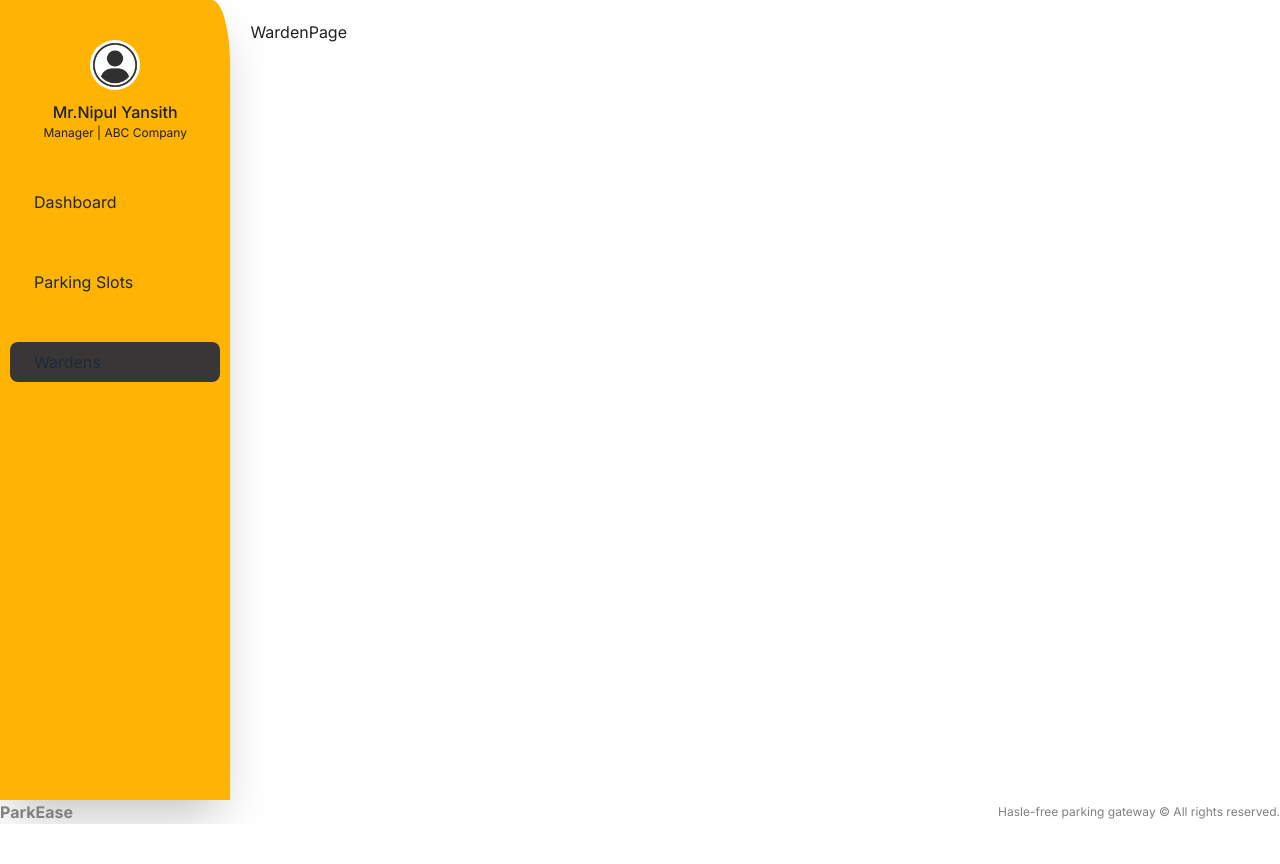
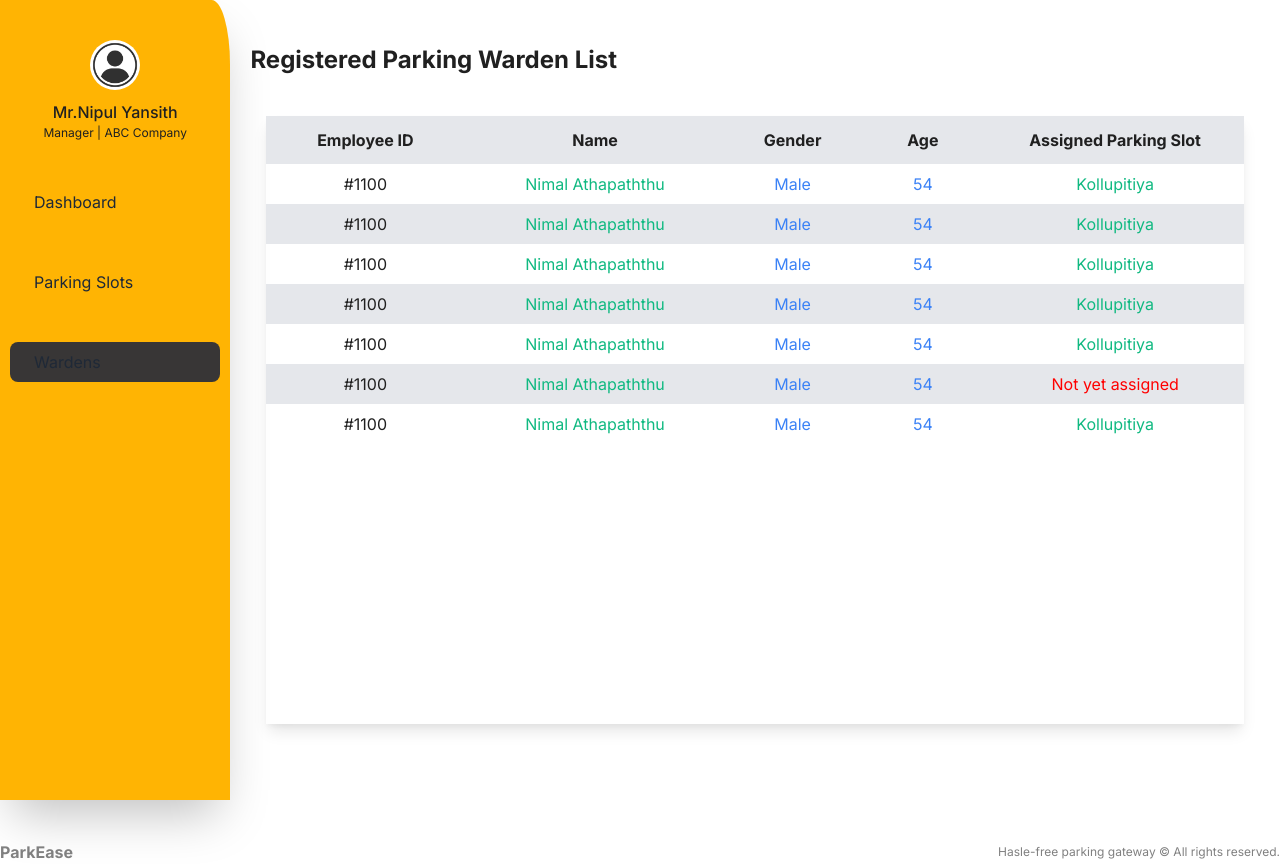
Before and after one commit to ParkEase-UrbanParkingManagementSystem/parkeasewebapp, a Next.js app in the folder client/: page /warden in a window 1280 px wide. Before the commit the page ends 824 px from the top, so only its background shows below. Built offline with nearby package versions, Linux system fonts and the light colour scheme.

Commit message:
warden list ui done without icons

```diff
--- a/client/src/app/warden/page.jsx
+++ b/client/src/app/warden/page.jsx
@@ -1,12 +1,86 @@
-import React from 'react'
-
+import React from "react";
+import styles from "./warden.module.css";
 
 const WardenPage = () => {
   return (
     <>
-    <div>WardenPage</div></>
+      <div className={styles.container}>
+        <div className={styles.title}>
+          <p>Registered Parking Warden List</p>
+        </div>
 
-  )
-}
+        <div className={styles.tablecontent}>
+          <table className={`${styles.table} w-full`}>
+            <tr>
+              <th className={styles.empidhead}>Employee ID</th>
+              <th className={styles.empnamehead}>Name</th>
+              <th className={styles.empgenderhead}>Gender</th>
+              <th className={styles.empagehead}>Age</th>
+              <th className={styles.empslothead}>Assigned Parking Slot</th>
+            </tr>
+            <tr>
+              <td className={styles.empiddata}>#1100</td>
+              <td className={styles.empnamedata}>Nimal Athapaththu</td>
+              <td className={styles.empgenderdata}>Male</td>
+              <td className={styles.empagedata}>54</td>
+              <td className={styles.empslotdata}>Kollupitiya</td>
+            </tr>
+            <tr>
+              <td className={styles.empiddata}>#1100</td>
+              <td className={styles.empnamedata}>Nimal Athapaththu</td>
+              <td className={styles.empgenderdata}>Male</td>
+              <td className={styles.empagedata}>54</td>
+              <td className={styles.empslotdata}>Kollupitiya</td>
+            </tr>
+            <tr>
+              <td className={styles.empiddata}>#1100</td>
+              <td className={styles.empnamedata}>Nimal Athapaththu</td>
+              <td className={styles.empgenderdata}>Male</td>
+              <td className={styles.empagedata}>54</td>
+              <td className={styles.empslotdata}>Kollupitiya</td>
+            </tr>
+            <tr>
+              <td className={styles.empiddata}>#1100</td>
+              <td className={styles.empnamedata}>Nimal Athapaththu</td>
+              <td className={styles.empgenderdata}>Male</td>
+              <td className={styles.empagedata}>54</td>
+              <td className={styles.empslotdata}>Kollupitiya</td>
+            </tr>
+            <tr>
+              <td className={styles.empiddata}>#1100</td>
+              <td className={styles.empnamedata}>Nimal Athapaththu</td>
+              <td className={styles.empgenderdata}>Male</td>
+              <td className={styles.empagedata}>54</td>
+              <td className={styles.empslotdata}>Kollupitiya</td>
+            </tr>
+            <tr>
+              <td className={styles.empiddata}>#1100</td>
+              <td className={styles.empnamedata}>Nimal Athapaththu</td>
+              <td className={styles.empgenderdata}>Male</td>
+              <td className={styles.empagedata}>54</td>
+              <td className={styles.empslotdata} style={{ color: "red" }}>
+                Not yet assigned
+              </td>
+            </tr>
+            <tr>
+              <td className={styles.empiddata}>#1100</td>
+              <td className={styles.empnamedata}>Nimal Athapaththu</td>
+              <td className={styles.empgenderdata}>Male</td>
+              <td className={styles.empagedata}>54</td>
+              <td className={styles.empslotdata}>Kollupitiya</td>
+            </tr>
+          </table>
+        </div>
+        <div className={styles.number}>
+          <div></div>
+          <div className={styles.icon}>
+          </div>
+          <div>
+          </div>
+        </div>
+      </div>
+    </>
+  );
+};
 
-export default WardenPage
+export default WardenPage;
--- /dev/null
+++ b/client/src/app/warden/warden.module.css
@@ -0,0 +1,83 @@
+.container {
+  display: grid;
+  grid-template-rows: 10% 80% 10%;
+  height: 100vh;
+}
+
+.title {
+  place-content: center;
+  font-weight: bold;
+  font-size: x-large;
+}
+
+.tablecontent {
+    margin: 1rem;
+  --tw-shadow: 0 10px 15px -3px rgba(0, 0, 0, 0.1),
+    0 4px 6px -2px rgba(0, 0, 0, 0.05);
+  box-shadow: var(--tw-ring-offset-shadow, 0 0 #0000),
+    var(--tw-ring-shadow, 0 0 #0000), var(--tw-shadow);
+}
+
+.table tr:nth-child(odd) {
+    background-color: rgba(229, 231, 235, 1); /* Light gray background color for odd rows */
+  }
+
+.empidhead {
+  text-align: center;
+  width: 15rem;
+  padding-top: 0.75rem;
+  padding-bottom: 0.75rem;
+}
+
+.empiddata {
+  text-align: center;
+  width: 15rem;
+  padding-top: 0.5rem;
+  padding-bottom: 0.5rem;
+}
+
+.empnamehead,
+.empslothead {
+  text-align: center;
+  width: 20rem;
+  padding-top: 0.75rem;
+  padding-bottom: 0.75rem;
+}
+
+.empnamedata,
+.empslotdata {
+  text-align: center;
+  width: 20rem;
+  padding-top: 0.5rem;
+  padding-bottom: 0.5rem;
+  --tw-text-opacity: 1;
+  color: rgba(16, 185, 129, var(--tw-text-opacity));
+}
+
+.empagehead,
+.empgenderhead {
+  text-align: center;
+  width: 10rem;
+  padding-top: 0.75rem;
+  padding-bottom: 0.75rem;
+}
+
+.empagedata,
+.empgenderdata {
+  text-align: center;
+  width: 10rem;
+  padding-top: 0.5rem;
+  padding-bottom: 0.5rem;
+  --tw-text-opacity: 1;
+  color: rgba(59, 130, 246, var(--tw-text-opacity));
+}
+
+.number {
+  display: grid;
+  grid-template-columns: 30%40%30%;
+}
+
+.icon {
+  place-content: center;
+  justify-self: center;
+}
```
